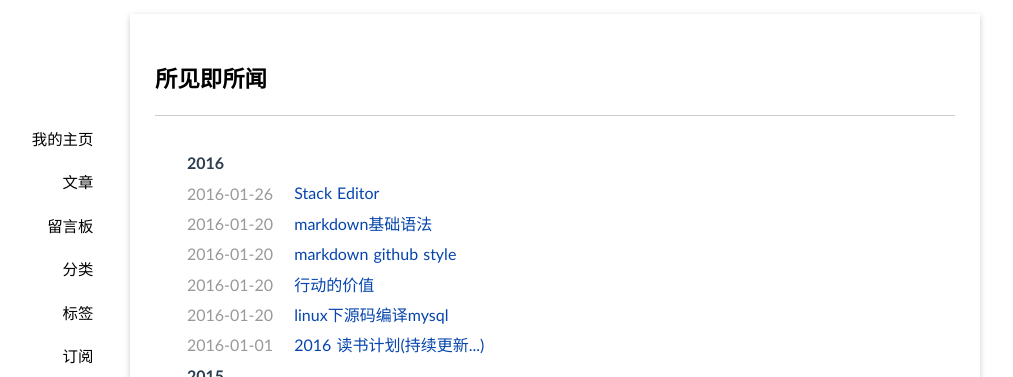
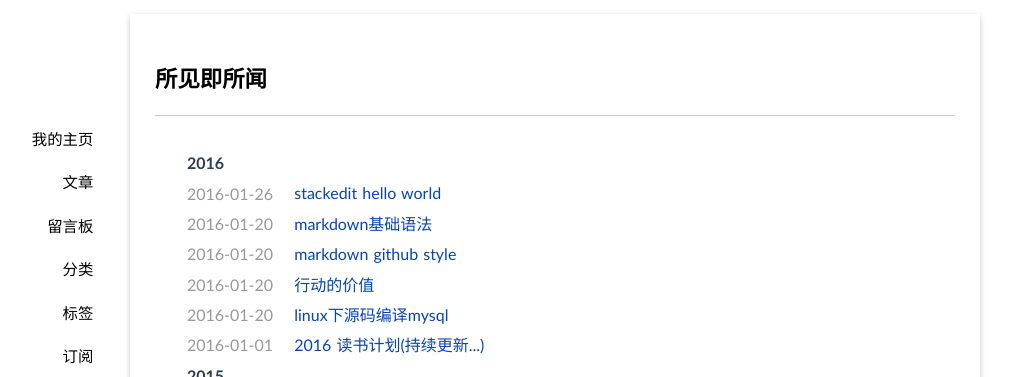
Before and after one commit to jzoe/post, a Jekyll site: the page built from index.html, in a window 1280 px wide. Shown: the top 377 px of the page, without its empty margins (85-1098 px from the left). Built offline with Jekyll 4.4.1, drawn with Linux system fonts in a browser that asks for light colours; Markdown is read by kramdown in place of the engine named in the settings; the list of posts is cut into pages by our own code.

Commit message:
fix bugs

```diff
--- a/_posts/2016-01-26-stack-editor.md
+++ b/_posts/2016-01-26-stack-editor.md
@@ -1,3 +1,11 @@
+---
+layout: post
+title: "stackedit hello world"
+description: ""
+category: 工具
+tags: [markdown]
+---
+
 Welcome to StackEdit!
 ===================
 
```
